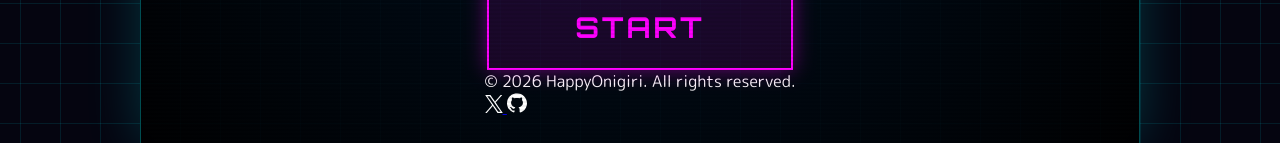
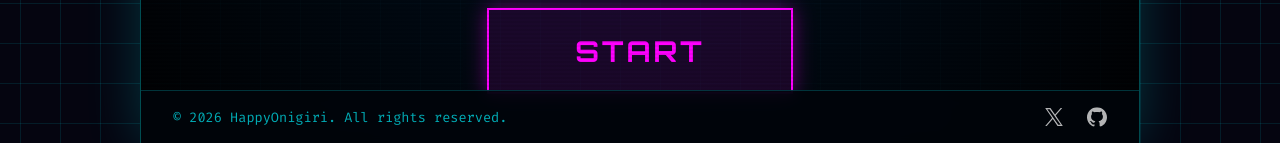
Before and after one commit to HappyOnigiri/super-sushi-typing, a website built with Vite: page index.html in a window 1280 px wide. Shown: the part 657-800 px from the top of the page. Built offline with nearby package versions, Linux system fonts and the light colour scheme.

Commit message:
feat: add footer styling and update GitHub repository URL

```diff
--- a/index.html
+++ b/index.html
@@ -185,7 +185,7 @@
               <img src="/logo_x.svg" alt="X" width="18" height="18" />
             </a>
             <a
-              href="https://github.com/HappyOnigiri/SushiTyping"
+              href="https://github.com/HappyOnigiri/super-sushi-typing"
               target="_blank"
               rel="noopener noreferrer"
               title="GitHub"
--- a/src/style.css
+++ b/src/style.css
@@ -762,3 +762,61 @@ body {
     padding: 0.5em 1em;
   }
 }
+
+/* Footer */
+.app-footer {
+  width: 100%;
+  position: absolute; /* relative -> absolute */
+  bottom: 0;          /* 最下部に固定 */
+  left: 0;            /* 左端揃え */
+  padding: 1rem 0;    /* 少しパディングを調整 */
+  background: rgba(0, 5, 10, 0.9);
+  border-top: 1px solid rgba(0, 243, 255, 0.2);
+  z-index: 100;       /* 重なり順を確保 */
+  backdrop-filter: blur(5px);
+}
+
+.footer-content {
+  max-width: 1000px;
+  margin: 0 auto;
+  padding: 0 2rem;
+  display: flex;
+  justify-content: space-between;
+  align-items: center;
+  font-family: "Fira Code", monospace;
+  font-size: 0.85rem;
+  color: rgba(0, 243, 255, 0.7);
+}
+
+.footer-links {
+  display: flex;
+  align-items: center;
+  gap: 1.5rem;
+}
+
+.footer-links a {
+  display: flex;
+  align-items: center;
+  justify-content: center;
+  opacity: 0.7;
+  transition: all 0.2s ease;
+  filter: grayscale(100%) brightness(1.5);
+}
+
+.footer-links a:hover {
+  opacity: 1;
+  transform: scale(1.1);
+  filter: grayscale(0%) drop-shadow(0 0 5px var(--cyber-blue));
+}
+
+.footer-links img {
+  display: block;
+}
+
+@media (max-width: 640px) {
+  .footer-content {
+    flex-direction: column;
+    gap: 1rem;
+    text-align: center;
+  }
+}
```
